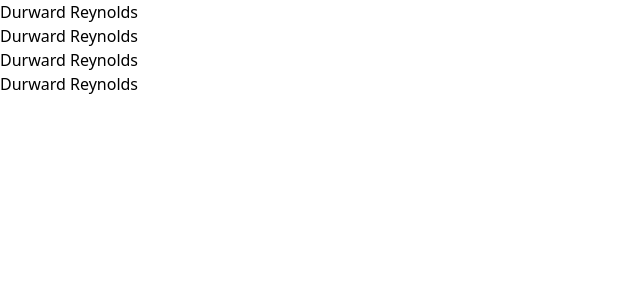
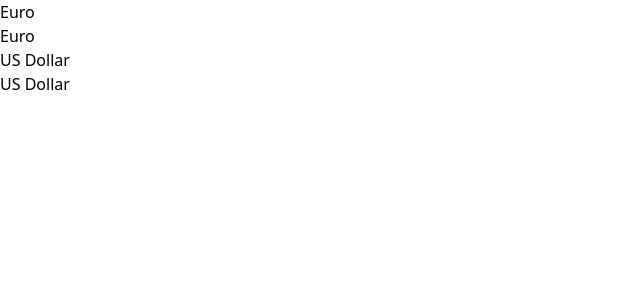
Before and after one commit to ELal3k/currency_converter, a React (Vite) app: page / in a window 1280 px wide. Shown: the top 300 px of the page, without its empty margins (0-640 px from the left). Built offline with nearby package versions, Linux system fonts and the light colour scheme.

Commit message:
otherCurrency

```diff
--- a/src/App.jsx
+++ b/src/App.jsx
@@ -2,22 +2,31 @@ import { useState } from "react"
 import { Listbox } from "@headlessui/react"
 
 const currencies = [
-  { id: 1, name: "Durward Reynolds", unavailable: false },
-  { id: 2, name: "Kenton Towne", unavailable: false },
-  { id: 3, name: "Therese Wunsch", unavailable: false },
-  { id: 4, name: "Benedict Kessler", unavailable: true },
-  { id: 5, name: "Katelyn Rohan", unavailable: false },
+  { id: 1, name: "Euro" },
+  { id: 2, name: "US Dollar" },
+  { id: 3, name: "British Pound" },
+  { id: 4, name: "Japanese Yen" },
+  { id: 5, name: "Australian Dollar" },
 ]
 function App() {
+  const [selectedCurrency, setSelectedCurrency] = useState(currencies[0])
+  const [otherCurrency, setOtherCurrency] = useState(currencies[1])
+
   return (
     <>
       <main className="flex min-h-screen justify-between ">
         <div className="bg-red-500 w-1/2 text-center">
-          <MyListbox />
+          <MyListbox
+            selectedCurrency={selectedCurrency}
+            onSelectCurrency={setSelectedCurrency}
+          />
         </div>
 
         <div className="bg-blue-500 w-1/2 text-center">
-          <MyListbox />
+          <MyListbox
+            selectedCurrency={otherCurrency}
+            onSelectCurrency={setOtherCurrency}
+          />
         </div>
       </main>
     </>
@@ -26,20 +35,18 @@ function App() {
 
 export default App
 
-function MyListbox() {
-  const [selectedPerson, setSelectedPerson] = useState(currencies[0])
-
+function MyListbox({ selectedCurrency, onSelectCurrency }) {
   return (
-    <Listbox value={selectedPerson} onChange={setSelectedPerson}>
-      <Listbox.Button>{selectedPerson.name}</Listbox.Button>
+    <Listbox value={selectedCurrency} onChange={onSelectCurrency}>
+      <Listbox.Button>{selectedCurrency.name}</Listbox.Button>
       <Listbox.Options>
-        {currencies.map((person) => (
-          <Listbox.Option key={person.id} value={person}>
-            {person.name}
+        {currencies.map((currency) => (
+          <Listbox.Option key={currency.id} value={currency}>
+            {currency.name}
           </Listbox.Option>
         ))}
       </Listbox.Options>
-      <p className="text-orange-500">{selectedPerson.name}</p>
+      <p className="text-orange-500">{selectedCurrency.name}</p>
     </Listbox>
   )
 }
```
